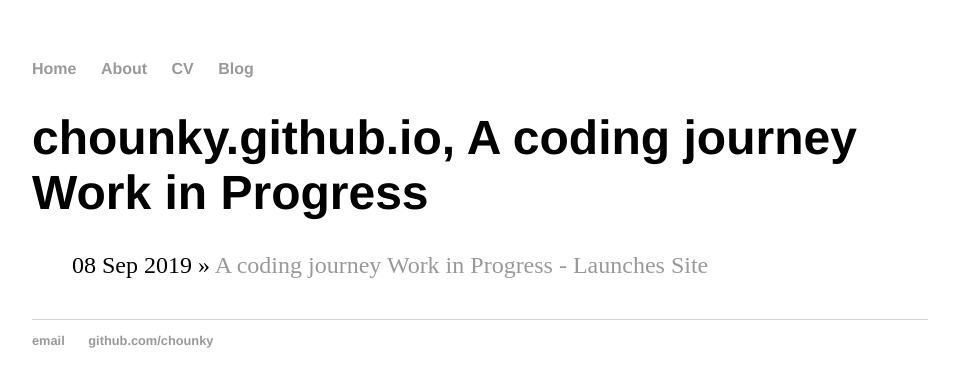
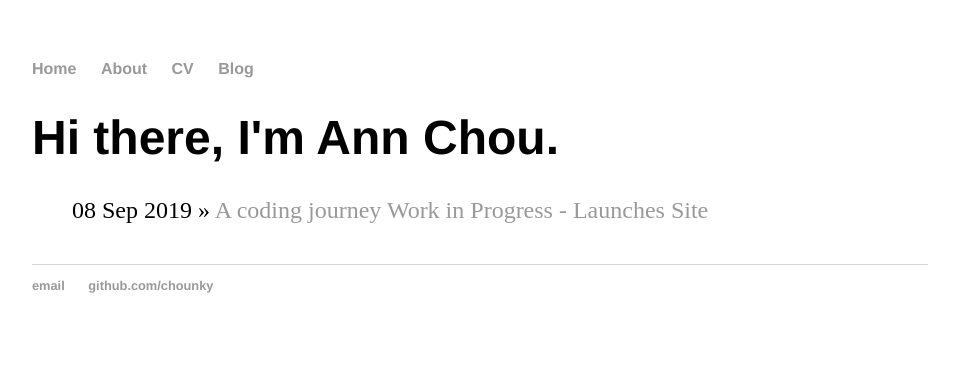
Before and after one commit to Chounky/chounky.github.io, a Jekyll site: the page built from blog/index.html, in a window 1280 px wide. Shown: the top 387 px of the page, without its empty margins (160-1119 px from the left). Built offline with Jekyll 4.4.1, drawn with Linux system fonts in a browser that asks for light colours.

Commit message:
Update index.html

```diff
--- a/blog/index.html
+++ b/blog/index.html
@@ -1,6 +1,6 @@
 ---
 layout: default
-title: chounky.github.io, A coding journey Work in Progress
+title: Hi there, I'm Ann Chou.
 ---
 	<h1>{{ page.title }}</h1>
 	<ul class="posts">
```
